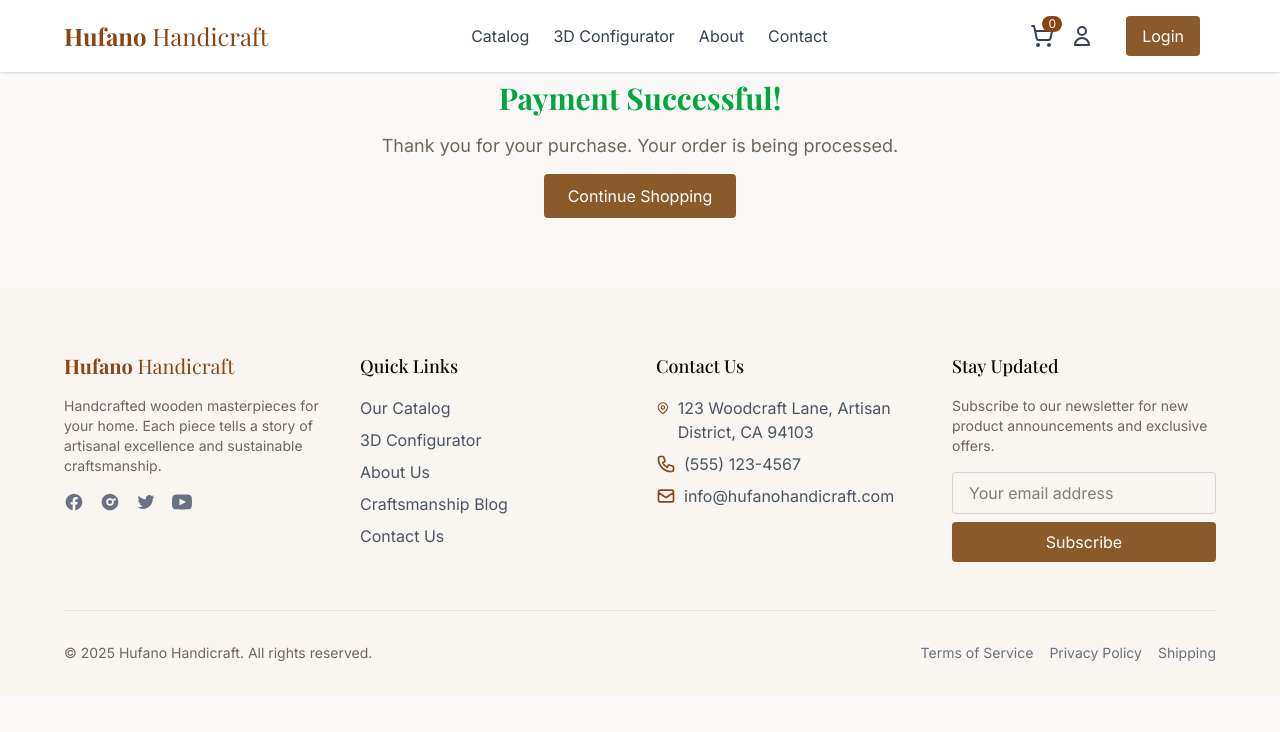
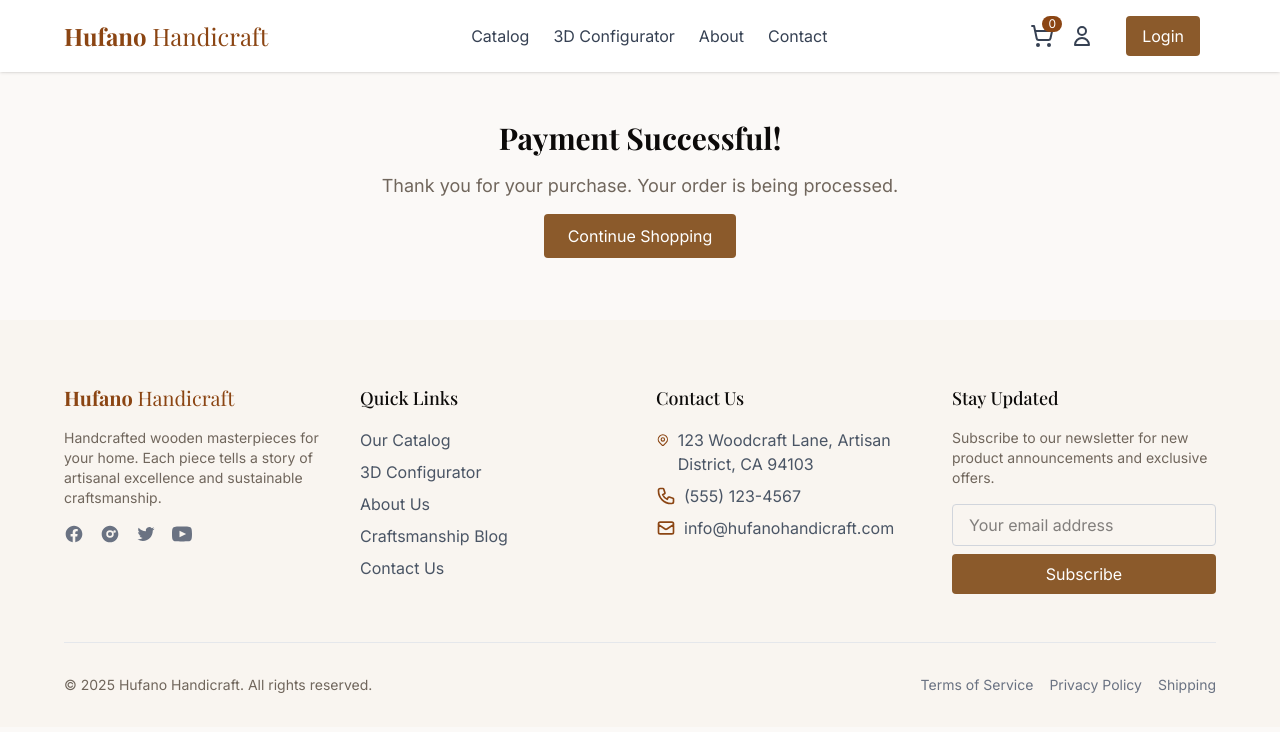
Before and after one commit to Jehuuuuu/woodcraft-frontend, a Next.js app: page /checkout/success in a window 1280 px wide. Shown: the top 732 px of the page. Built offline with nearby package versions, Linux system fonts and the light colour scheme; no server answers; a web font is replaced by a local one.

Commit message:
refactor(checkout): adjust layout and remove redundant suspense wrapper
Update padding and remove text color from headings in checkout pages. Move suspense wrapper to the default export in the success page to simplify the component structure.

```diff
--- a/src/app/(customer-page)/checkout/cancel/page.js
+++ b/src/app/(customer-page)/checkout/cancel/page.js
@@ -10,8 +10,8 @@ export default function CheckoutCancelPage() {
   }, []);
 
   return (
-    <div className="container mx-auto py-20 text-center">
-      <h1 className="text-3xl font-bold text-red-600 mb-4">Payment Cancelled</h1>
+    <div className="container mx-auto pt-30 pb-18 text-center">
+      <h1 className="text-3xl font-bold mb-4">Payment Cancelled</h1>
       <p className="text-lg mb-6">Your payment was not completed. Your cart has not been changed.</p>
       <Link href="/cart" legacyBehavior>
         <a className="bg-gray-500 text-white px-6 py-3 rounded hover:bg-gray-600 mr-4">
--- a/src/app/(customer-page)/checkout/success/page.js
+++ b/src/app/(customer-page)/checkout/success/page.js
@@ -5,7 +5,8 @@ import { useSearchParams } from 'next/navigation';
 import { toast } from 'sonner';
 import { useAuthStore } from '@/store/authStore';
 import { Suspense } from 'react';
-export default function CheckoutSuccessPage() {
+
+function CheckoutSuccess() {
   const searchParams = useSearchParams();
   const sessionId = searchParams.get('session_id');
   // const { clearCart } = useAuthStore.getState();
@@ -22,12 +23,10 @@ export default function CheckoutSuccessPage() {
   // }, [sessionId]);
 
   return (
-    <div className="container mx-auto py-20 text-center">
-      <h1 className="text-3xl font-bold text-green-600 mb-4">Payment Successful!</h1>
+    <div className="container mx-auto pt-30 pb-18 text-center">
+      <h1 className="text-3xl font-bold mb-4">Payment Successful!</h1>
       <p className="text-lg mb-6">Thank you for your purchase. Your order is being processed.</p>
-      <Suspense fallback={<div>Loading...</div>}>
       {sessionId && <p className="text-sm text-gray-500 mb-8">Session ID: {sessionId}</p>}
-      </Suspense>
       <Link href="/" legacyBehavior>
         <a className="bg-[var(--primary-color)] text-white px-6 py-3 rounded hover:bg-[var(--secondary-color)]">
           Continue Shopping
@@ -36,3 +35,10 @@ export default function CheckoutSuccessPage() {
     </div>
   );
 }
+export default function CheckoutSuccessPage(){
+  return(
+    <Suspense fallback={<div>Loading...</div>}>
+      <CheckoutSuccess />
+    </Suspense>
+  )
+}
```
